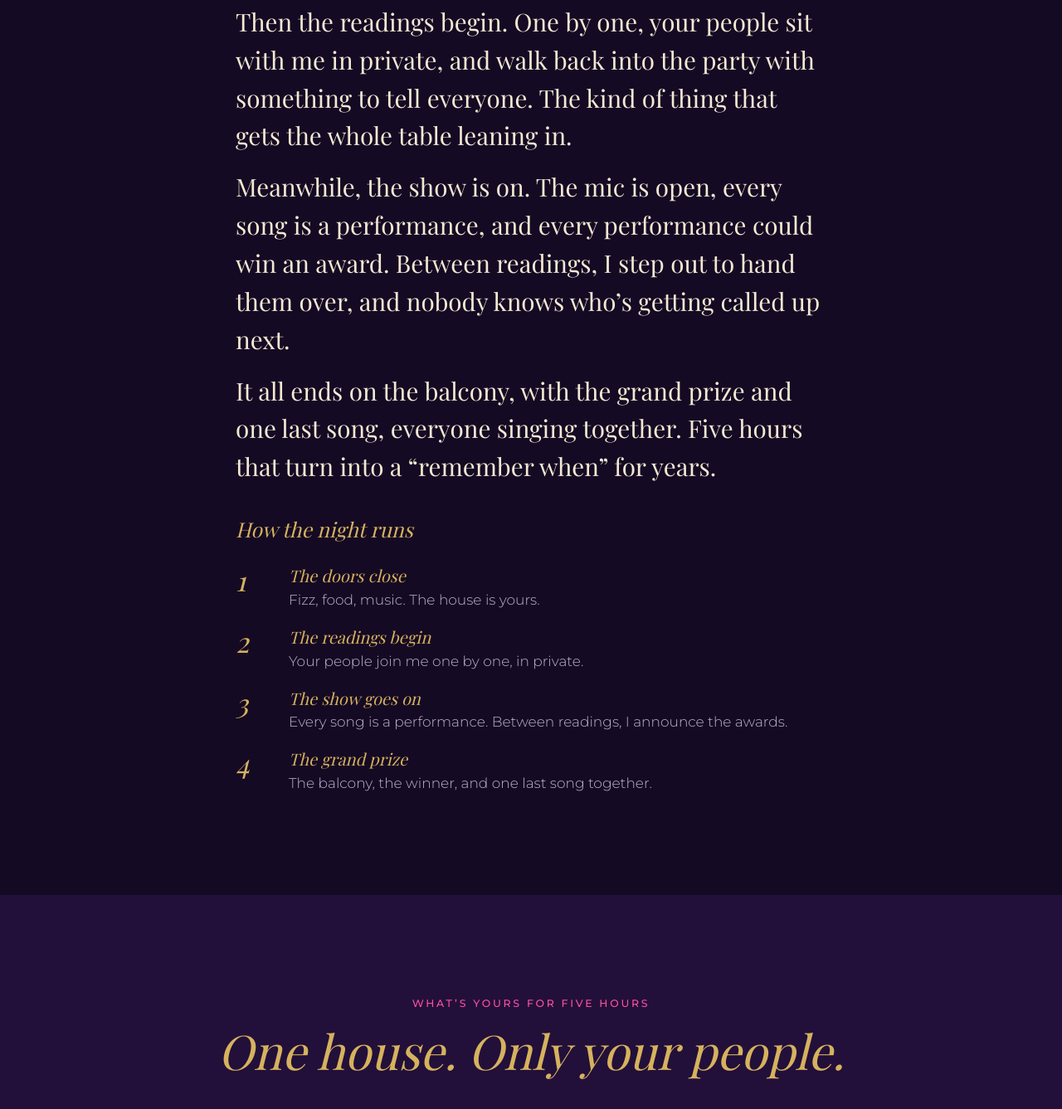
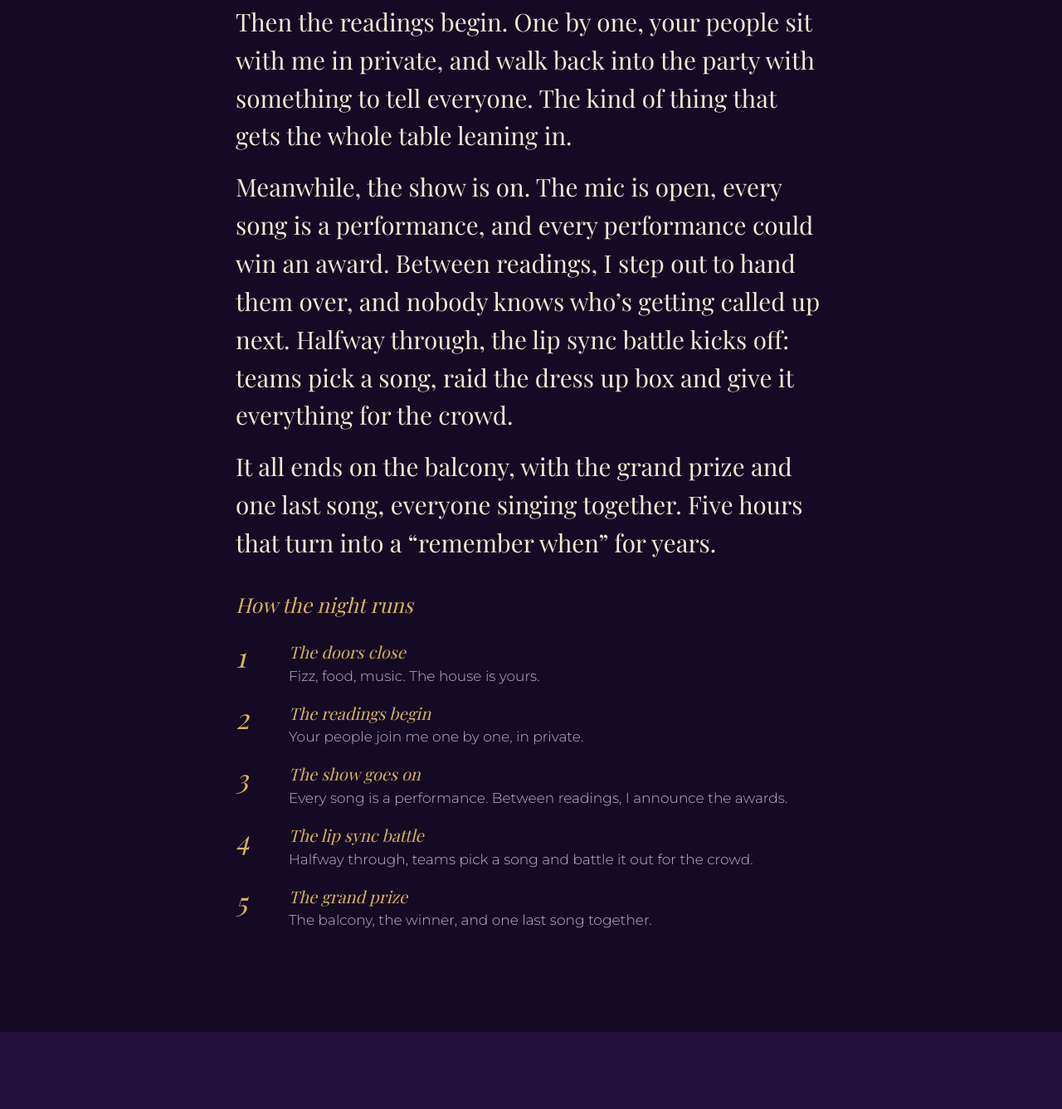
Before and after one commit to mariemonroe144/mariemonroesclubhouse, a plain HTML site: page private-experience/index.html in a window 1280 px wide. Shown: the part 1248-2585 px from the top of the page at 83% size. Drawn offline with nearby package versions, Linux system fonts and the light colour scheme; a web font is replaced by a local one.

Commit message:
Party page: lip sync battle midway through the night
Co-Authored-By: Claude Opus 5.5 <noreply@anthropic.com>
Claude-Session: https://claude.ai/code/session_01DkLc21zw2VHLuiCK1YjbYH

```diff
--- a/private-experience/index.html
+++ b/private-experience/index.html
@@ -306,14 +306,15 @@ footer nav,footer .social{margin-top:1rem;display:flex;flex-wrap:wrap;gap:.6rem
       <h2>Your five hours</h2>
       <p class="story">The doors close behind you. No strangers, no queue at the bar, just your lot, a glass of fizz and the food laid out.</p>
       <p class="story">Then the readings begin. One by one, your people sit with me in private, and walk back into the party with something to tell everyone. The kind of thing that gets the whole table leaning in.</p>
-      <p class="story">Meanwhile, the show is on. The mic is open, every song is a performance, and every performance could win an award. Between readings, I step out to hand them over, and nobody knows who’s getting called up next.</p>
+      <p class="story">Meanwhile, the show is on. The mic is open, every song is a performance, and every performance could win an award. Between readings, I step out to hand them over, and nobody knows who’s getting called up next. Halfway through, the lip sync battle kicks off: teams pick a song, raid the dress up box and give it everything for the crowd.</p>
       <p class="story">It all ends on the balcony, with the grand prize and one last song, everyone singing together. Five hours that turn into a “remember when” for years.</p>
       <h3 style="margin-top:2.4rem">How the night runs</h3>
       <ul class="flow">
         <li><span class="n">1</span><div><h3>The doors close</h3><p>Fizz, food, music. The house is yours.</p></div></li>
         <li><span class="n">2</span><div><h3>The readings begin</h3><p>Your people join me one by one, in private.</p></div></li>
         <li><span class="n">3</span><div><h3>The show goes on</h3><p>Every song is a performance. Between readings, I announce the awards.</p></div></li>
-        <li><span class="n">4</span><div><h3>The grand prize</h3><p>The balcony, the winner, and one last song together.</p></div></li>
+        <li><span class="n">4</span><div><h3>The lip sync battle</h3><p>Halfway through, teams pick a song and battle it out for the crowd.</p></div></li>
+        <li><span class="n">5</span><div><h3>The grand prize</h3><p>The balcony, the winner, and one last song together.</p></div></li>
       </ul>
     </div>
   </section>
@@ -377,11 +378,12 @@ footer nav,footer .social{margin-top:1rem;display:flex;flex-wrap:wrap;gap:.6rem
             <li>The whole house for five hours</li>
             <li>Karaoke and music</li>
             <li>The Clubhouse Awards, with awards all night and a grand prize</li>
+            <li>The lip sync battle</li>
             <li>A spread of food from a local caterer</li>
             <li>A welcome glass of alcohol free sparkling wine</li>
             <li>A gift bag with a crystal and sage</li>
           </ul>
-          <p class="value">Five hours, the whole house, food, fizz, the dance floor, karaoke, your own awards show, and a gift bag to take home. <strong>All for £49.</strong></p>
+          <p class="value">Five hours, the whole house, food, fizz, the dance floor, karaoke, a lip sync battle, your own awards show, and a gift bag to take home. <strong>All for £49.</strong></p>
         </div>
       </div>
       <div class="addons">
```
Also changed, not shown: terms/index.html (+1 -1 lines).
